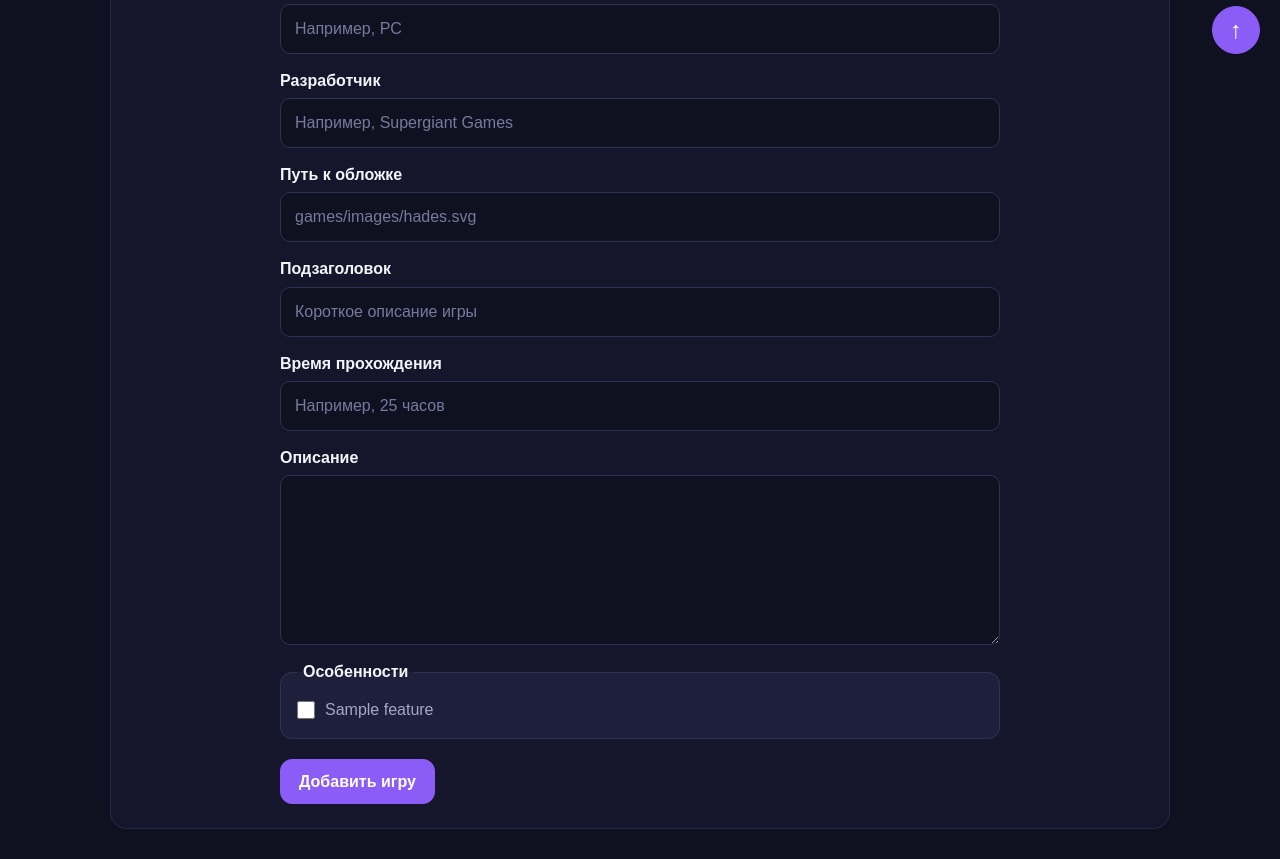
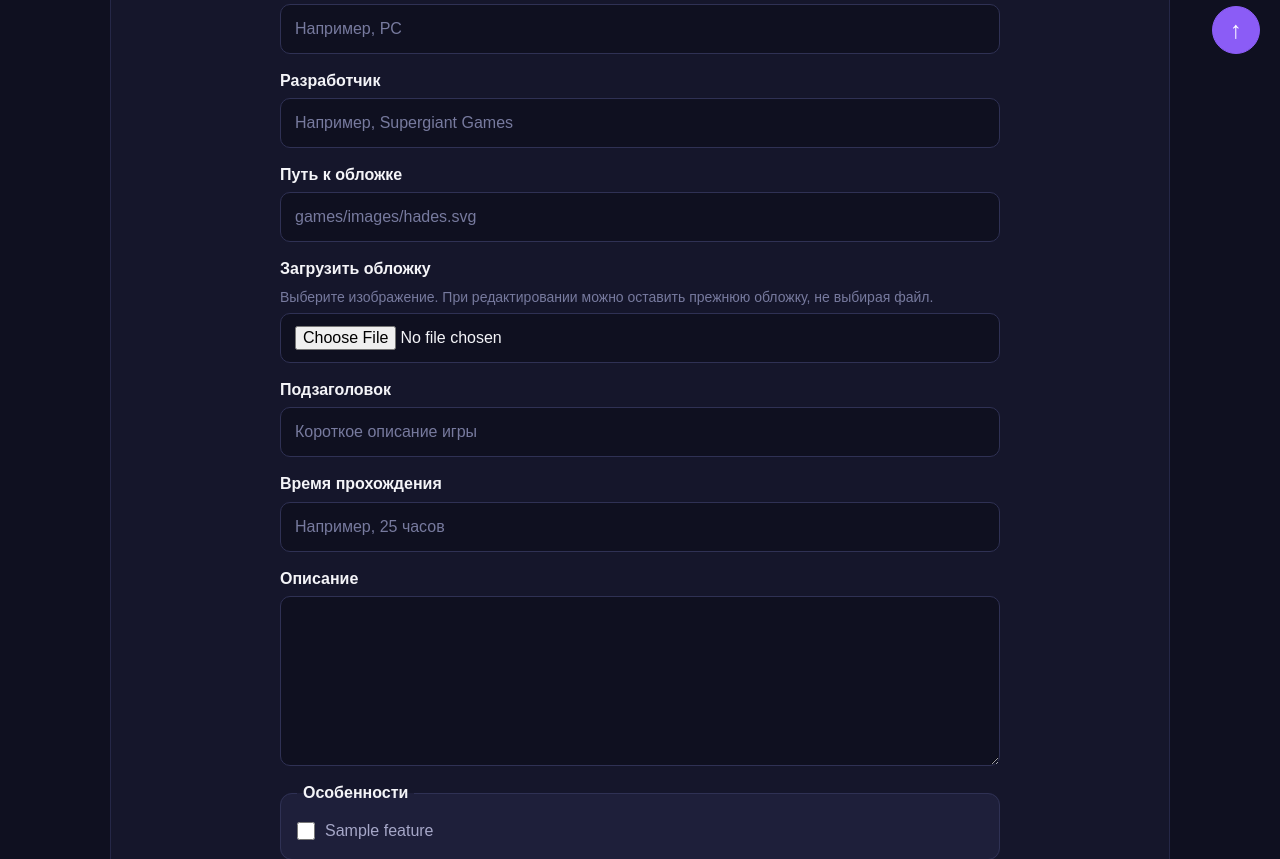
Before and after one commit to Res0x/GameVault, a Django app: page /games/add/ in a window 1280 px wide. Shown: the part 726-1585 px from the top of the page. Run offline with Django 5.2, Linux system fonts and the light colour scheme; a user stored in the database is signed in; tables that the repository leaves empty hold one stand-in row (values such as "Sample post").

Commit message:
feat(games): support cover uploads in game forms

```diff
--- a/games/forms.py
+++ b/games/forms.py
@@ -19,6 +19,7 @@ class GameForm(forms.ModelForm):
             'platform',
             'developer',
             'cover',
+            'upload_cover',
             'subtitle',
             'playtime',
             'description',
@@ -85,6 +86,7 @@ class GameForm(forms.ModelForm):
             'platform': 'Платформа',
             'developer': 'Разработчик',
             'cover': 'Путь к обложке',
+            'upload_cover': 'Загрузить обложку',
             'subtitle': 'Подзаголовок',
             'playtime': 'Время прохождения',
             'description': 'Описание',
--- a/games/templates/games/game_form.html
+++ b/games/templates/games/game_form.html
@@ -6,39 +6,33 @@
 <div class="page-header">
     <h1 class="page-title">{{ page_title }}</h1>
 </div>
+
 <section class="section">
     <h2 class="section-title">{{ form_heading }}</h2>
     <p class="section-text">{{ form_description }}</p>
-  <form method="post" class="game-form" novalidate>
+
+    <form method="post" enctype="multipart/form-data" class="game-form">
         {% csrf_token %}
+
         {% if form.non_field_errors %}
             <div class="form-errors">
-          <p class="form-errors-title">
-              Не удалось сохранить игру
-          </p>
+                <p class="form-errors-title">Не удалось сохранить игру</p>
                 {% for error in form.non_field_errors %}
                     <p class="field-error">{{ error }}</p>
                 {% endfor %}
             </div>
         {% endif %}
+
         {% for field in form %}
+            {% if field.name == 'features' %}
                 <div class="form-group">
-          {% if field.name != 'features' %}
-            <label for="{{ field.id_for_label }}" class="form-label">{{ field.label }}</label>
-            {{ field }}
-            {% for error in field.errors %}
-                <p class="field-error">{{ error }}</p>
-            {% endfor %}
-          {% else %}
                     <fieldset class="form-fieldset">
                         <legend class="form-legend">{{ field.label }}</legend>
                         <div class="choice-list">
                             {% for checkbox in field %}
                                 <div class="choice-item">
                                     {{ checkbox.tag }}
-                          <label for="{{ checkbox.id_for_label }}" class="choice-label">
-                              {{ checkbox.choice_label }}
-                          </label>
+                                    <label for="{{ checkbox.id_for_label }}" class="choice-label">{{ checkbox.choice_label }}</label>
                                 </div>
                             {% endfor %}
                         </div>
@@ -46,9 +40,27 @@
                             <p class="field-error">{{ error }}</p>
                         {% endfor %}
                     </fieldset>
+                </div>
+            {% elif field.name == 'upload_cover' %}
+                <div class="form-group game-cover-field">
+                    <label for="{{ field.id_for_label }}" class="form-label">{{ field.label }}</label>
+                    <p class="form-help">Выберите изображение. При редактировании можно оставить прежнюю обложку, не выбирая файл.</p>
+                    <div class="game-cover-field__widget">{{ field }}</div>
+                    {% for error in field.errors %}
+                        <p class="field-error">{{ error }}</p>
+                    {% endfor %}
+                </div>
+            {% else %}
+                <div class="form-group">
+                    <label for="{{ field.id_for_label }}" class="form-label">{{ field.label }}</label>
+                    {{ field }}
+                    {% for error in field.errors %}
+                        <p class="field-error">{{ error }}</p>
+                    {% endfor %}
+                </div>
             {% endif %}
-        </div>
         {% endfor %}
+
         <div class="form-actions">
             <button type="submit" class="button">{{ submit_text }}</button>
         </div>
```
Lines whose indentation alone changed are shown as unchanged.
